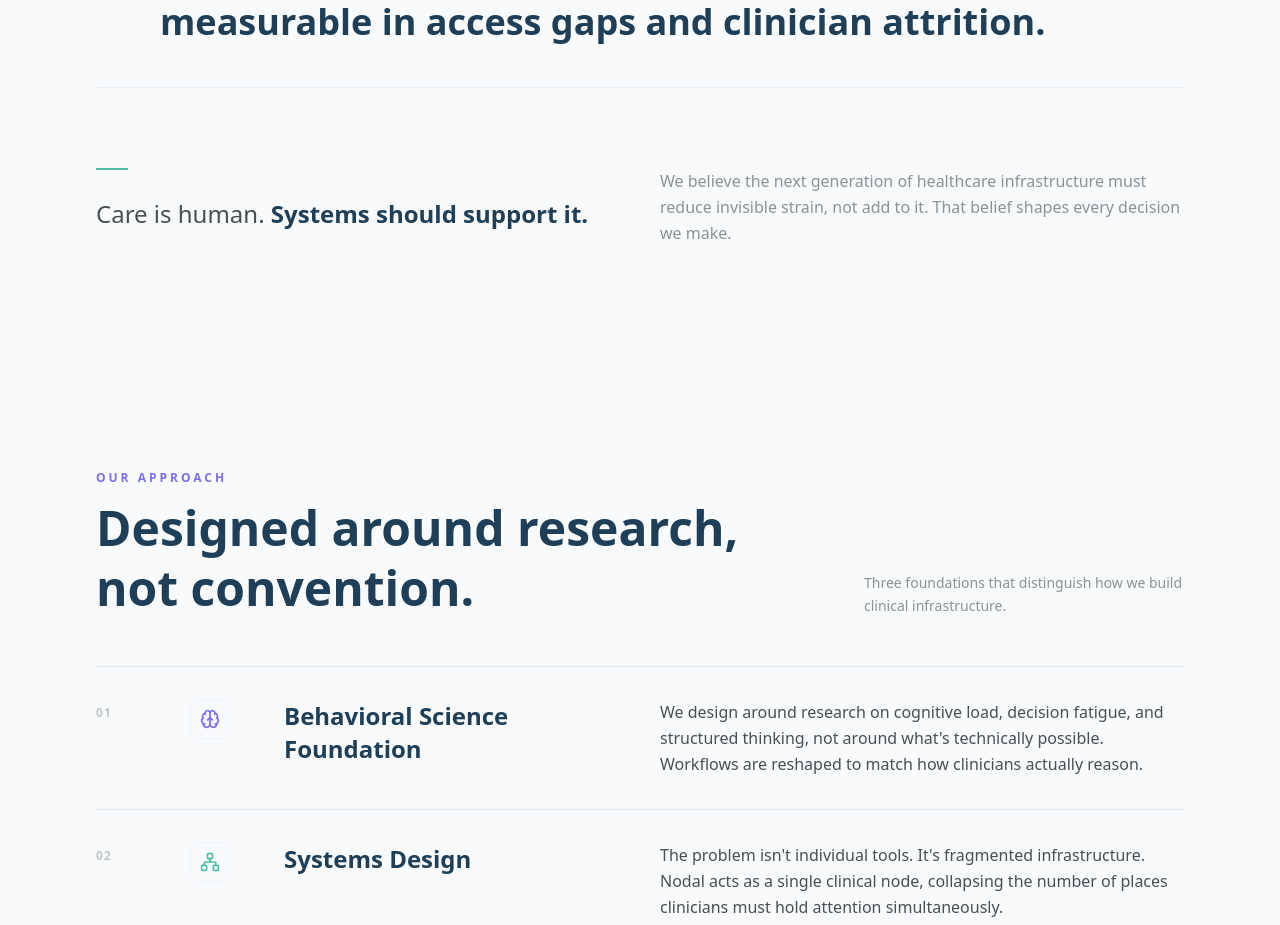
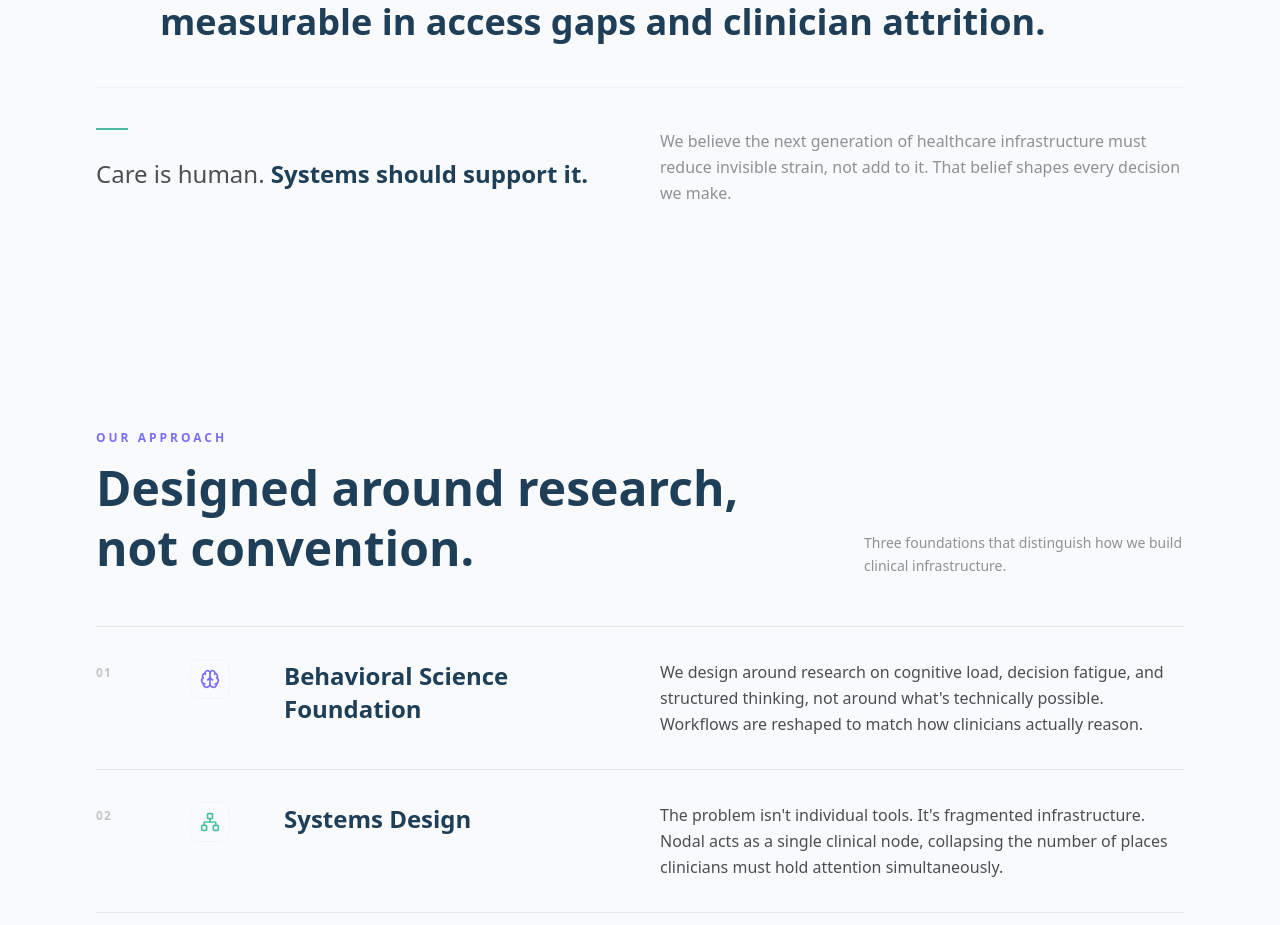
Before and after one commit to corenodal/nodal-website, a React (Vite) app: page /about in a window 1280 px wide. Shown: the part 1380-2305 px from the top of the page. Built offline with nearby package versions, Linux system fonts and the light colour scheme.

Commit message:
feedback integration fix 1

```diff
--- a/src/sections/TheShift.tsx
+++ b/src/sections/TheShift.tsx
@@ -77,7 +77,7 @@ export const TheShift = () => {
         </div>
 
         {/* Conclusion block */}
-        <div className="shift-conclusion opacity-0 mt-16 md:mt-20 grid grid-cols-1 md:grid-cols-2 gap-10 items-start">
+        <div className="shift-conclusion opacity-0 mt-8 md:mt-10 grid grid-cols-1 md:grid-cols-2 gap-10 items-start">
           <div>
             <div className="w-8 h-0.5 bg-nodal-green mb-6" />
             <p className="text-xl md:text-2xl text-nodal-graphite font-light leading-relaxed">
```
